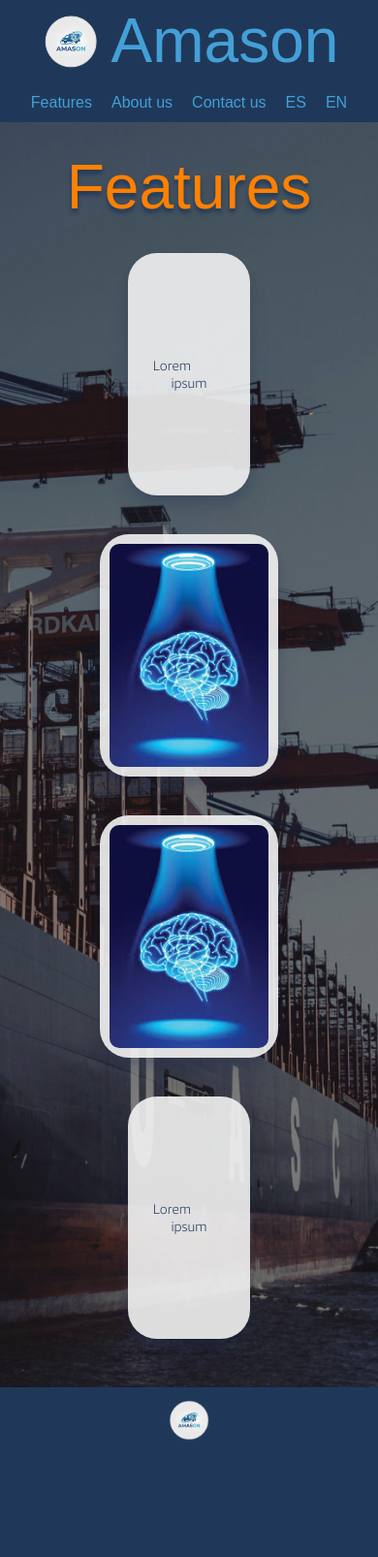
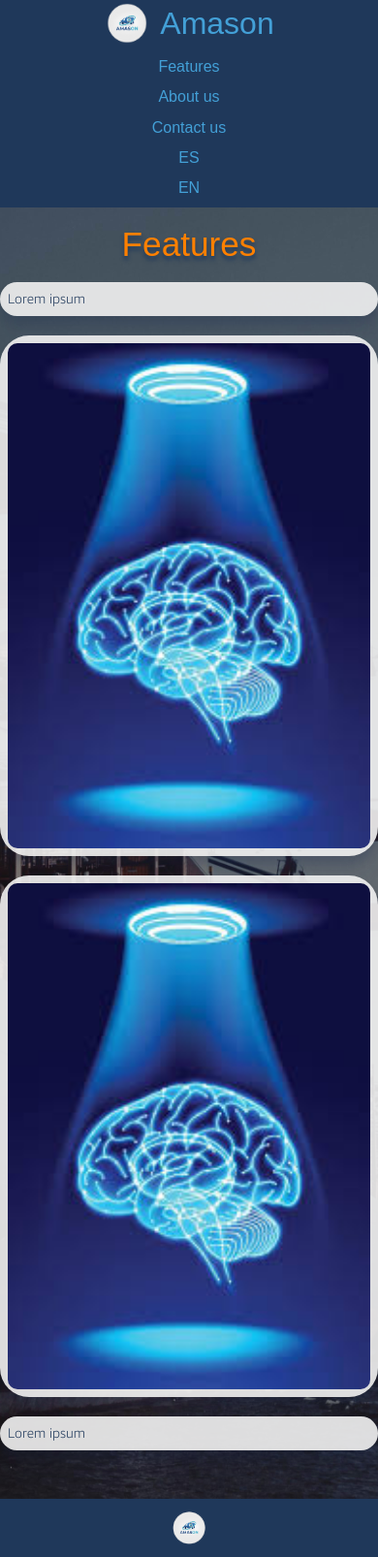
Before and after one commit to jgargal98/Amason-web-static, a PHP site: page /html/caracteristicas.php in a window 390 px wide. Shown: the whole page at 97% size. Before the commit the page ends 1485 px from the top, so only its background shows below. Run offline with PHP 8.4, Linux system fonts and the light colour scheme; data comes from the database, SQL or seed files in the repository; some web fonts are replaced.

Commit message:
intento 1 css responsive

```diff
--- a/css_images/style.css
+++ b/css_images/style.css
@@ -338,3 +338,92 @@ footer img{
   height:3em;
   max-width: 100%;
 }
+
+@media (max-width: 480px) {
+    #features {
+        width: 100%;
+        row-gap: 20px;
+        column-gap: 0;
+    }
+
+    .caracteristicas {
+        flex: 0 0 100%;
+        padding: 8px;
+        height: auto;
+    }
+
+    #titulo {
+        font-size: 2.2em;
+        margin: 15px auto;
+    }
+
+    #inicio > div {
+        max-width: 90%;
+        padding: 20px 15px;
+    }
+
+    #inicio h1 {
+        font-size: 2.2em;
+        -webkit-text-stroke-width: 1.5px;
+    }
+
+    #inicio h3 {
+        font-size: 1em;
+    }
+
+    p, li {
+        max-width: 100%;
+        font-size: 0.9rem;
+    }
+
+    form {
+        max-width: 90%;
+        padding: 15px;
+    }
+
+    form .button {
+        width: 70%;
+    }
+
+    section {
+        flex-direction: column;
+        max-width: 100%;
+        padding: 10px 15px;
+        gap: 10px;
+    }
+
+    section h1, section h3 {
+        flex: 0 0 100%;
+        text-align: center;
+        font-size: clamp(1rem, 4vw, 1.5rem);
+    }
+
+    header img {
+        height: 3em;
+    }
+
+    header h1 {
+        font-size: 2em;
+    }
+
+    nav {
+        flex-direction: column;
+        gap: 10px;
+        padding: 10px 0;
+    }
+
+    footer {
+        flex-direction: column;
+        gap: 5px;
+    }
+
+    footer img {
+        height: 2.5em;
+    }
+
+    .imagenesdiv {
+        width: 100%;
+        max-width: 100%;
+        height: auto;
+    }
+}
```
